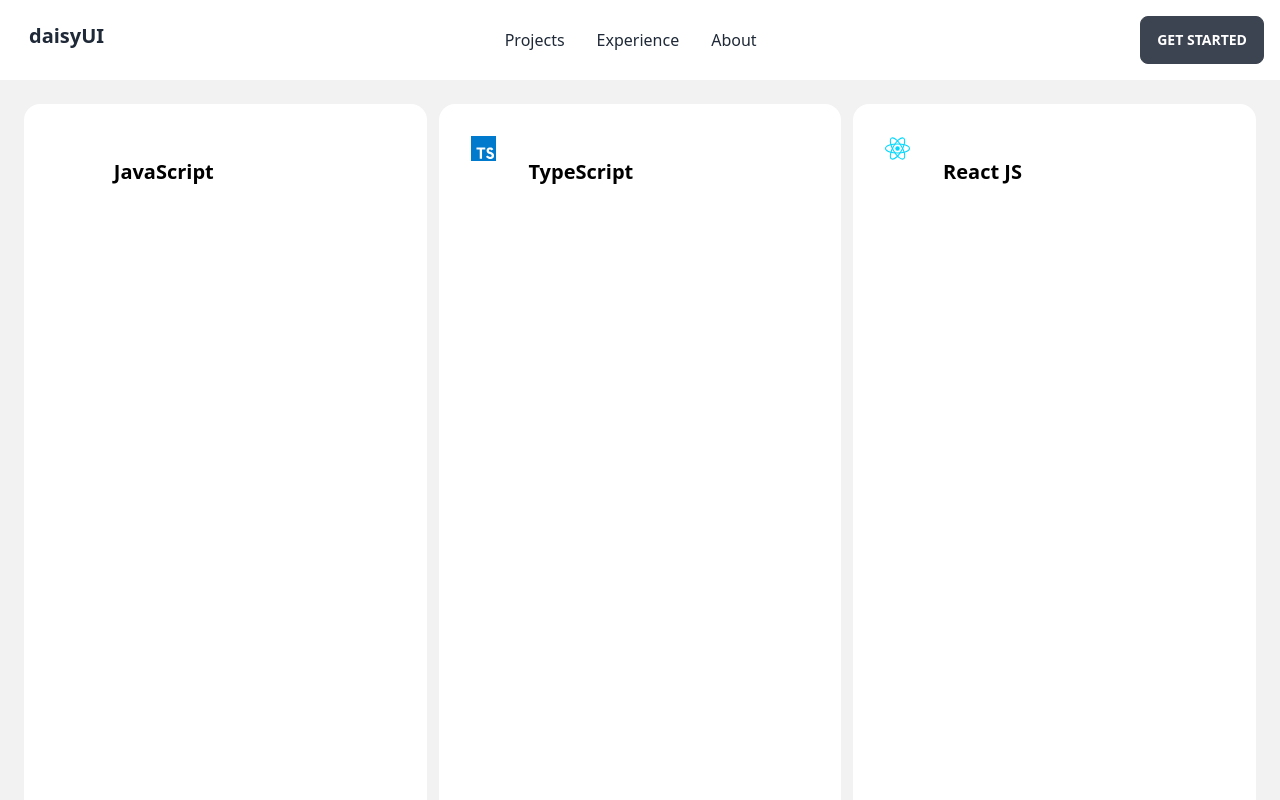
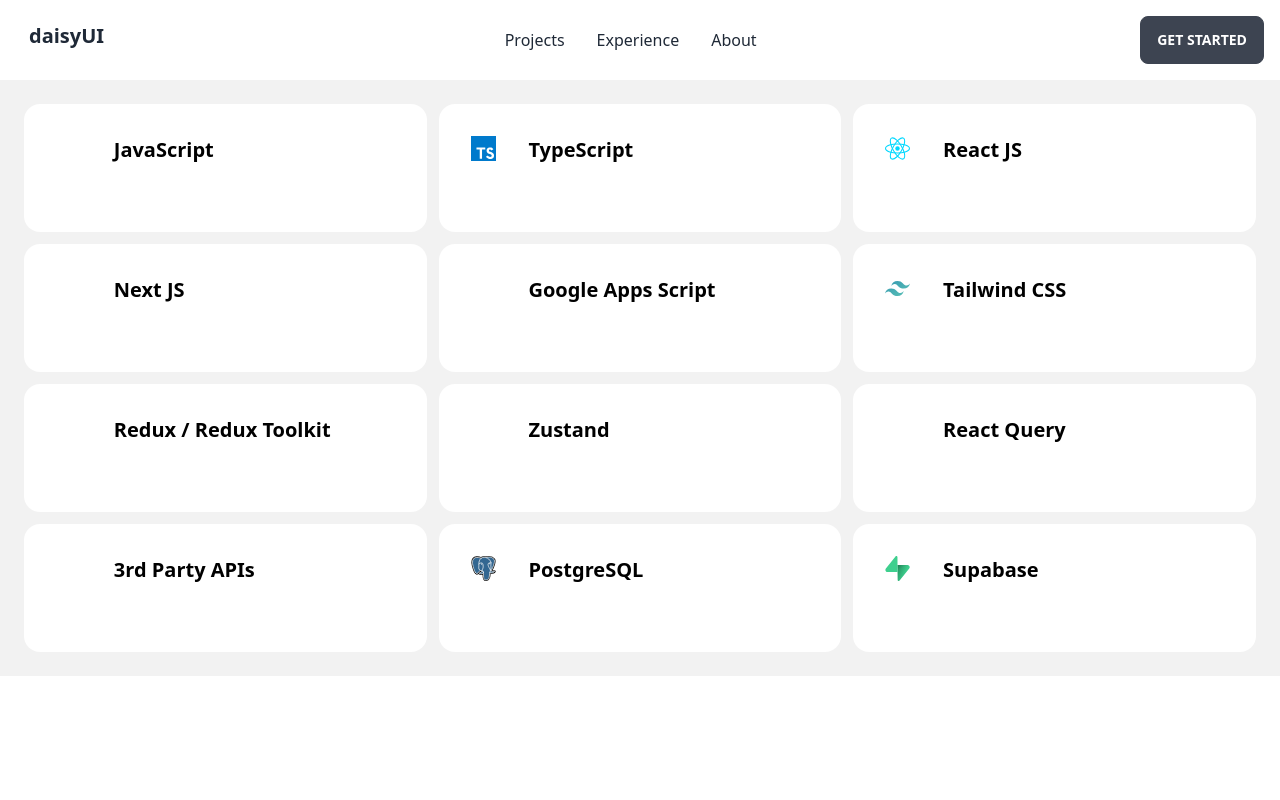
Before and after one commit to lukedsharon/Portfolio, a Next.js app: page /experience in a window 1280 px wide. Shown: the top 800 px of the page. Built offline with nearby package versions, Linux system fonts and the light colour scheme.

Commit message:
Removed description.

```diff
--- a/src/components/base/TechExperience.tsx
+++ b/src/components/base/TechExperience.tsx
@@ -12,84 +12,71 @@
   {
     name: "JavaScript",
     icon: <FontAwesomeIcon icon={faPlus} />,
-    description:
-      "Core programming language for adding functionality to web pages.",
+
     years: 3,
   },
   {
     name: "TypeScript",
     icon: <Image src={TypescriptIcon} alt="asdf" width={25} />,
-    description:
-      "A superset of JavaScript to add type safety; advantageous for large projects.",
+
     years: 1,
   },
   {
     name: "React JS",
     icon: <Image src={ReactIcon} alt="asdf" width={25} />,
-    description:
-      "A JavaScript library to building user interfaces, based on component reusability.",
+
     years: 3,
   },
   {
     name: "Next JS",
     icon: <FontAwesomeIcon icon={faPlus} />,
-    description:
-      "A React JS framework that adds features like routing, server-side rendering, etc... to React.",
+
     years: 1,
   },
   {
     name: "Google Apps Script",
     icon: <FontAwesomeIcon icon={faPlus} />,
-    description:
-      "A JavaScript runtime to build add-ons and custom functionality to Google products like Sheets.",
+
     years: 1,
   },
   {
     name: "Tailwind CSS",
     icon: <Image src={TailwindIcon} alt="asdf" width={25} />,
-    description:
-      "A utility-first CSS framework to build custom styling inline, providing quick styling, and easy responsive design.",
+
     years: 1,
   },
   {
     name: "Redux / Redux Toolkit",
     icon: <FontAwesomeIcon icon={faPlus} />,
-    description:
-      "A state management library to manage global application state and queried data invalidations.",
+
     years: 1,
   },
   {
     name: "Zustand",
     icon: <FontAwesomeIcon icon={faPlus} />,
-    description: "A light-weight atomic state management library.",
-    years: 1,
   },
   {
     name: "React Query",
     icon: <FontAwesomeIcon icon={faPlus} />,
-    description:
-      "A library, specific to React JS, to manage asynchronous data fetching and caching.",
+
     years: 1,
   },
   {
     name: "3rd Party APIs",
     icon: <FontAwesomeIcon icon={faPlus} />,
-    description:
-      "Interact with other application's data within your own application.",
+
     years: 2,
   },
   {
     name: "PostgreSQL",
     icon: <Image src={PostgresIcon} alt="asdf" width={25} />,
-    description:
-      "A relational database management system to persist and query data.",
+
     years: 2,
   },
   {
     name: "Supabase",
     icon: <Image src={SupabaseIcon} alt="asdf" width={25} />,
-    description:
-      "A hosted PostgreSQL database with a REST API to query data and a realtime websocket API to subscribe to data changes.",
+
     years: 1,
   },
 ];
@@ -102,12 +89,11 @@
           key={index}
           className="card bg-base-100 text-primary-content hover:shadow-lg hover:-translate-y-[2px] hover:-translate-x-[2px] transition duration-300 ease-in-out"
         >
-          <div className="card-body grid grid-cols-6 grid-rows-12">
+          <div className="card-body grid grid-cols-6 grid-rows-2">
             <span className="col-span-1">{tech.icon}</span>
             <h2 className=" col-span-5 card-title text-black dark:text-white">
               {tech.name}
             </h2>
-            <p className=" col-start-2 col-span-5">{tech.description}</p>
             <p className=" col-start-2 col-span-5">
               Years of Experience: {tech.years}
             </p>
```
